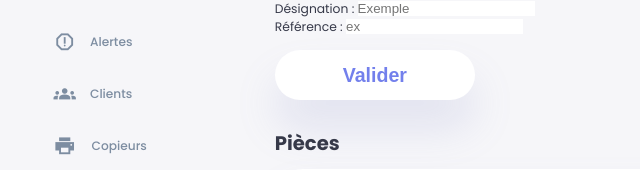
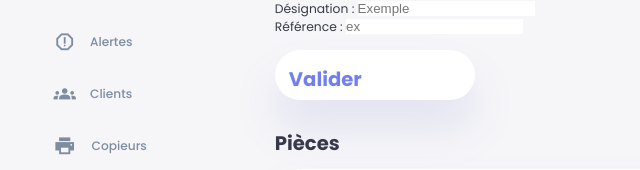
Before and after one commit to JohanGoutorbe/CopierCare, a PHP site: page /pieces.php?id=1 in a window 1280 px wide. Shown: the part 127-297 px from the top of the page, without its empty margins (0-640 px from the left). Run offline with PHP 8.4, Linux system fonts and the light colour scheme; the visitor is signed in with stand-in values (Sample User, id 1); data comes from the database, SQL or seed files in the repository; data that the repository does not hold is empty.

Commit message:
Update style.css

```diff
--- a/style/style.css
+++ b/style/style.css
@@ -537,6 +537,17 @@ main .alert a {
     cursor: pointer;
 }
 
+.alert button h2 {
+    text-align: left;
+    font-size: 1.4rem;
+    font-family: Poppins, sans-serif;
+    color: var(--color-dark);
+}
+
+.formAddPiece .inputs input {
+    background-color: var(--color-white);
+}
+
 .BtnAdd {
     background: var(--color-white);
     padding: 1rem;
```
